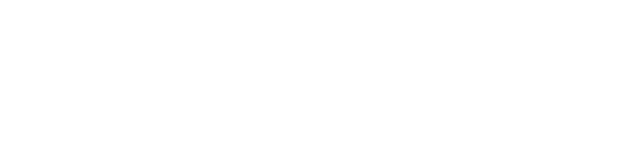
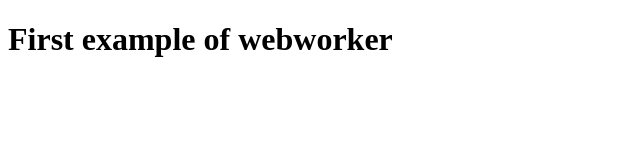
Before and after one commit to khandelwalkapil/WebWorker-repo, a plain HTML site: page index.html in a window 1280 px wide. Shown: the whole page, without its empty margins (0-640 px from the left). Drawn offline with Linux system fonts and the light colour scheme.

Commit message:
Include h1 tag on index file

```diff
--- a/index.html
+++ b/index.html
@@ -28,5 +28,7 @@
   </head>
   <body>
 
+    <h1>First example of webworker</h1>
+
   </body>
 </html>
```
